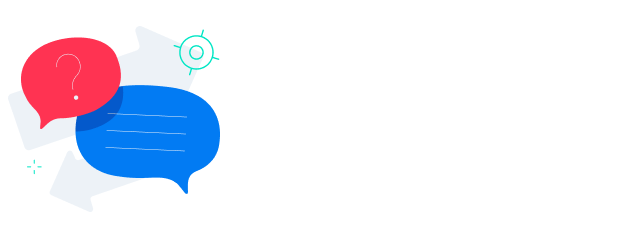
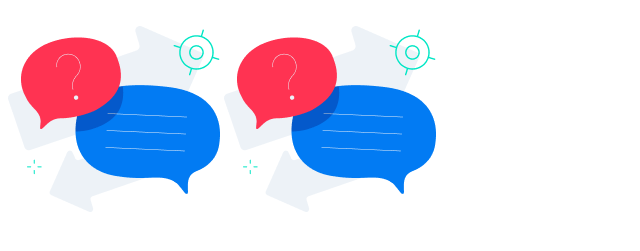
Before and after one commit to aruzhann/test, a plain HTML site: page index.html in a window 1280 px wide. Shown: the part 61-312 px from the top of the page, without its empty margins (0-640 px from the left). Drawn offline with Linux system fonts and the light colour scheme.

Commit message:
Commit 2

```diff
--- a/index.html
+++ b/index.html
@@ -8,5 +8,6 @@
 <body>
     <h1>My life be like uuu-aaa-uuu-aaa</h1>
     <img src="imggg.png">
+    <img src="imggg.png">
 </body>
 </html>
```
